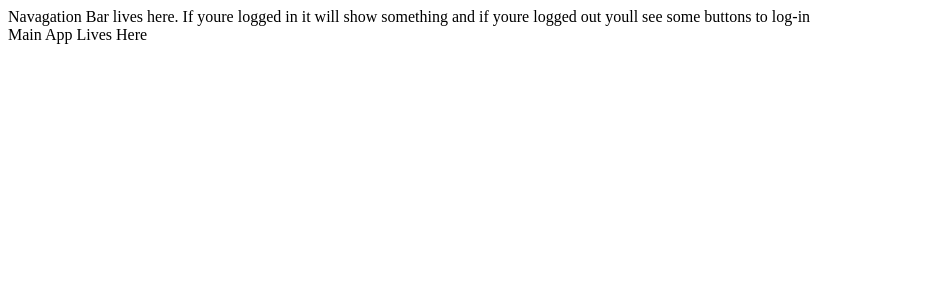
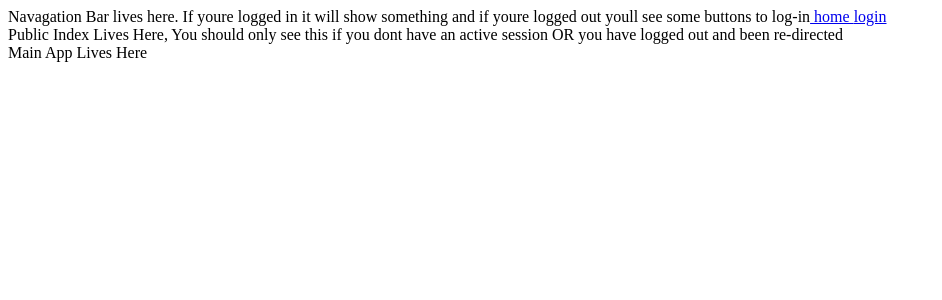
Before and after one commit to Jtonna/Start-Here, a React (Create React App) app in the folder React-Frontend/starter-kit/: page / in a window 1280 px wide. Shown: the top 300 px of the page, without its empty margins (0-942 px from the left). Built offline with nearby package versions, Linux system fonts and the light colour scheme.

Commit message:
Routing is up and running.

```diff
--- a/React-Frontend/starter-kit/src/App.js
+++ /dev/null
@@ -1,13 +0,0 @@
-import React from 'react';
-import NavagationBar from "./components/Shared/NavagationBar.jsx"
-
-function App() {
-  return (
-    <div className="App">
-      <NavagationBar />
-      Main App Lives Here
-    </div>
-  );
-}
-
-export default App;
--- /dev/null
+++ b/React-Frontend/starter-kit/src/App.jsx
@@ -0,0 +1,22 @@
+import React from 'react';
+import NavagationBar from "./components/Shared/NavagationBar.jsx";
+import {Route} from "react-router-dom";
+
+import PublicIndex from "./components/public/PublicIndex";
+import Login from "./util/auth/Login"
+
+// Imports components
+// import ListOfRoutes from './util/ListOfRoutes.js';
+
+function App() {
+  return (
+    <div className="App">
+      <NavagationBar />
+      <Route exact path="/" component={PublicIndex} />
+			<Route path="/login" component={Login} />
+      Main App Lives Here
+    </div>
+  );
+}
+
+export default App;
--- a/React-Frontend/starter-kit/src/components/Shared/NavagationBar.jsx
+++ b/React-Frontend/starter-kit/src/components/Shared/NavagationBar.jsx
@@ -1,9 +1,12 @@
 import React from 'react';
+import {Link} from "react-router-dom";
 
 const NavagationBar = () => {
 	return (
 		<div className="navagation_bar">
 			Navagation Bar lives here. If youre logged in it will show something and if youre logged out youll see some buttons to log-in
+			<Link to="/"> home </Link>
+			<Link to="/login"> login </Link>
 		</div>
 	);
 }
--- a/React-Frontend/starter-kit/src/index.js
+++ b/React-Frontend/starter-kit/src/index.js
@@ -2,8 +2,13 @@ import React from 'react';
 import ReactDOM from 'react-dom';
 import App from './App';
 import * as serviceWorker from './serviceWorker';
+import {BrowserRouter as Router} from "react-router-dom";
 
-ReactDOM.render(<App />, document.getElementById('root'));
+ReactDOM.render(
+	<Router>
+		<App/>
+	</Router>
+	, document.getElementById('root'));
 
 // If you want your app to work offline and load faster, you can change
 // unregister() to register() below. Note this comes with some pitfalls.
--- /dev/null
+++ b/React-Frontend/starter-kit/src/util/ListOfRoutes.js
@@ -0,0 +1,16 @@
+import React from 'react';
+import {Route} from "react-router-dom";
+
+import PublicIndex from ".././components/public/PublicIndex.jsx";
+import Login from "./auth/Login"
+
+const ListOfRoutes = () => {
+	return (
+		<div className="list_of_routes">
+			<Route exact path="/" component={PublicIndex} />
+			<Route path="/login" component={Login} />
+		</div>
+	);
+}
+
+export default ListOfRoutes;
```
